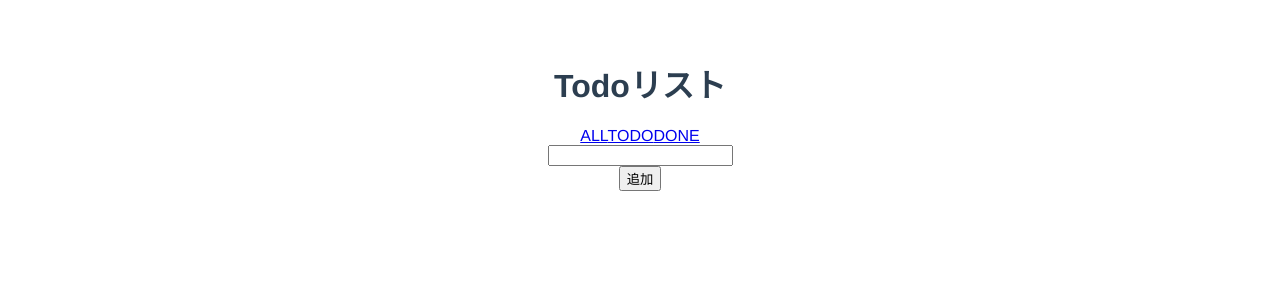
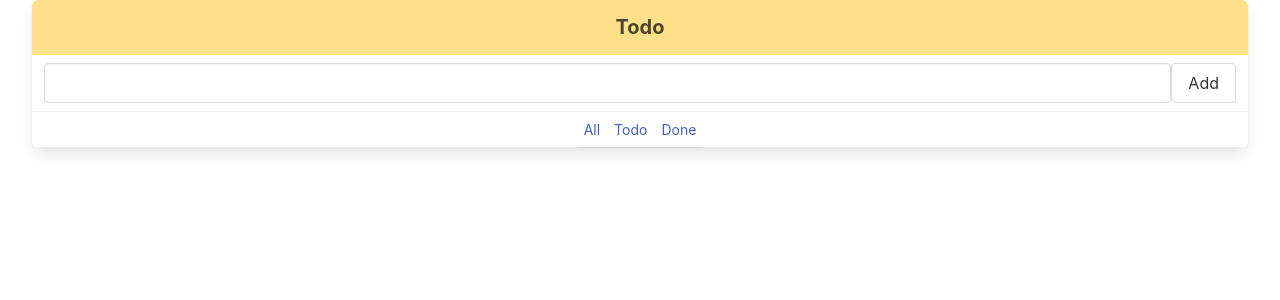
Before and after one commit to aki-nafu/vue_todo, a Vue app in the folder todo/: page / in a window 1280 px wide. Shown: the top 300 px of the page. Built offline with nearby package versions, Linux system fonts and the light colour scheme.

Commit message:
スタイルを調整

```diff
--- a/todo/src/App.vue
+++ b/todo/src/App.vue
@@ -1,9 +1,12 @@
 <template>
+  <div className="container is-fluid">
   <ToDoApp/>
+  </div>
 </template>
 
 <script>
 import ToDoApp from './components/ToDoApp.vue'
+import 'bulma/css/bulma.css';
 
 export default {
   name: 'App',
@@ -15,11 +18,12 @@ export default {
 
 <style>
 #app {
-  font-family: Avenir, Helvetica, Arial, sans-serif;
+  font-family: -apple-system, BlinkMacSystemFont, 'Segoe UI', 'Roboto', 'Oxygen',
+    'Ubuntu', 'Cantarell', 'Fira Sans', 'Droid Sans', 'Helvetica Neue',
+    sans-serif;
   -webkit-font-smoothing: antialiased;
   -moz-osx-font-smoothing: grayscale;
   text-align: center;
   color: #2c3e50;
-  margin-top: 60px;
 }
 </style>
--- a/todo/src/components/ToDoApp.vue
+++ b/todo/src/components/ToDoApp.vue
@@ -1,24 +1,29 @@
 <template>
-  <div id="app">
-    <h1>Todoリスト</h1>
-    <div>
-      <a href="#" @click="changeFilter('ALL') ">ALL</a>
-      <a href="#" @click="changeFilter('TODO')">TODO</a>
-      <a href="#" @click="changeFilter('DONE')">DONE</a>
+  <div id="app" className="panel is-warning">
+    <h1 className="panel-heading">
+      Todo
+    </h1>
+    <div className="panel-block">
+      <input class="input" v-model="todoName" ><br>
+      <button class="button" @click="addTodo">Add</button>
     </div>
-    <input v-model="todoName"><br>
-    <button @click="addTodo">追加</button>
+    <div className="panel-tabs">
+      <a href="#" @click="changeFilter('ALL') ">All</a>
+      <a href="#" @click="changeFilter('TODO')">Todo</a>
+      <a href="#" @click="changeFilter('DONE')">Done</a>
+    </div>
     <ul>
       <template v-for="(todo, index) in todos">
-        <li v-if="filter === null || filter === todo.isCompleted" :key="todo">
+        <label className="panel-block" v-if="filter === null || filter === todo.isCompleted" :key="todo">
           <input type="checkbox" v-model="todo.isCompleted" @click="removeTodo(index)">{{ todo.name }}
-        </li>
+        </label>
       </template>
     </ul>
   </div>
 </template>
 
 <script>
+import 'bulma/css/bulma.css';
 export default {
   data() {
     return {
```
